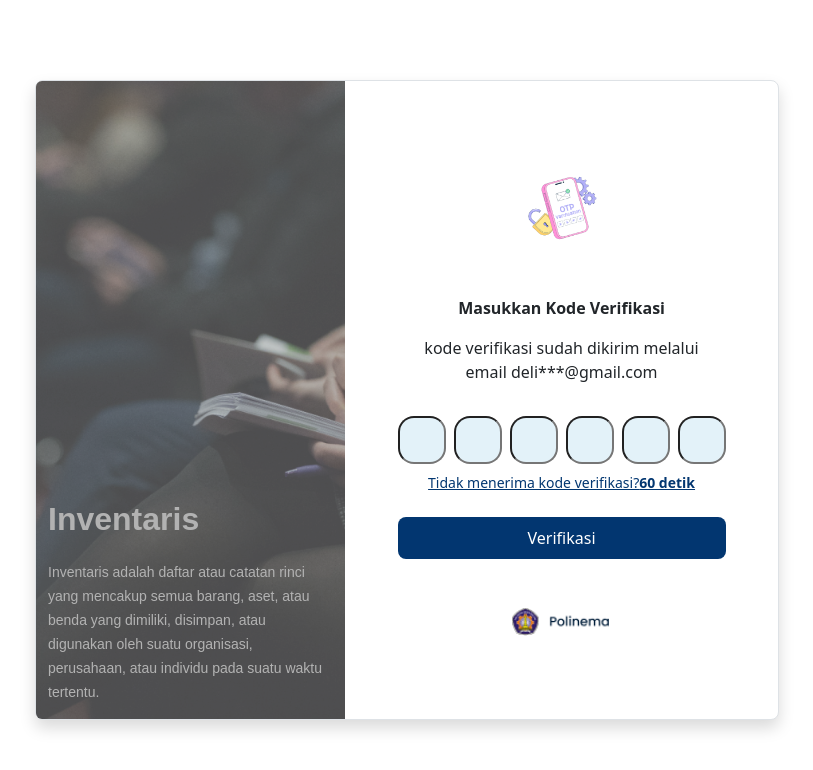
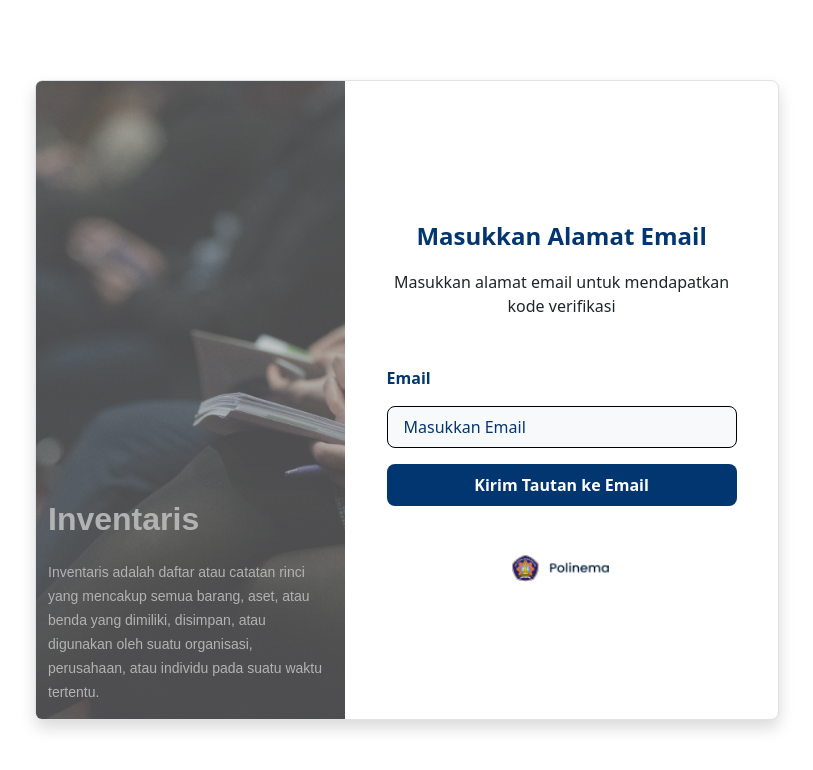
Before and after one commit to raihanachmad8/inventory-jti, a PHP site: page /app/View/index.html in a window 1280 px wide. Shown: the top 770 px of the page, without its empty margins (233-1046 px from the left). Run offline with PHP 8.4, Linux system fonts and the light colour scheme.

Commit message:
Feature/View/Lupa-Password

```diff
--- a/app/View/index.html
+++ b/app/View/index.html
@@ -3,7 +3,7 @@
     <head>
         <meta charset="UTF-8" />
         <meta name="viewport" content="width=device-width, initial-scale=1.0" />
-        <title>Verifikasi</title>
+        <title>Lupa Password</title>
         <link rel="stylesheet" href="./style.css" />
         <link href="https://cdn.jsdelivr.net/npm/bootstrap@5.3.2/dist/css/bootstrap.min.css" rel="stylesheet" integrity="sha384-T3c6CoIi6uLrA9TneNEoa7RxnatzjcDSCmG1MXxSR1GAsXEV/Dwwykc2MPK8M2HN" crossorigin="anonymous"/>
         <script src="https://unpkg.com/feather-icons"></script>
@@ -19,47 +19,33 @@
                  <div id="rightbox" class="col-md-5 rounded-start d-flex justify-content-center align-items-end right-box">
                     <div class="flex-column pb-3">
                         <p class="text-white fs-2" style="font-family: 'Poppins', sans-serif; font-weight: 550">Inventaris</p>
-                        <small class="text-white text-justify" style="font-family: 'Poppins', sans-serif;">Inventaris adalah daftar atau catatan rinci yang mencakup semua barang, aset, atau benda yang dimiliki, disimpan, atau digunakan oleh suatu organisasi, perusahaan, atau individu pada suatu waktu tertentu.</small>
+                        <small class="text-white text-wrap text-justify" style="font-family: 'Poppins', sans-serif;">Inventaris adalah daftar atau catatan rinci yang mencakup semua barang, aset, atau benda yang dimiliki, disimpan, atau digunakan oleh suatu organisasi, perusahaan, atau individu pada suatu waktu tertentu.</small>
                     </div>
                 </div>
         <!-- Right Box -->
                 <div id="leftbox" class="col-md-7 d-flex justify-content-center align-items-center flex-column left-box">
                      <div class="row align-items-center d-flex justify-content-center align-items-center flex-column">
                         <div class="mb-5"></div>
-                        <div class="mb-5 d-flex justify-content-center align-items-center">
-                            <img src="../../assets/image/iconotp.png" class="img-fluid" style="width: 100px;">
+
+                        <!-- Judul -->
+                        <div class="header-text mb-3  d-flex justify-content-center align-items-center">
+                            <strong>Masukkan Alamat Email</strong>
                         </div>
-                        <div class="header-text mb-3  d-flex justify-content-center align-items-center flex-column">
-                            <strong class="mb-3">Masukkan Kode Verifikasi</strong>
-                            kode verifikasi sudah dikirim melalui
-                            <p>email deli***@gmail.com</p>
-                        </div>
-                        <div class="container mb-2" style="display: grid; gap: 0.5rem; grid-template-columns: repeat(6, minmax(0, 1fr));">
-                            <div style="height: 3rem; width: 3rem;">
-                                <input type="number" name="code_1" style="height: 100%; width: 100%; border-radius: 1rem; background-color: #E3F2F9;">
-                            </div>
-                            <div style="height: 3rem; width: 3rem;">
-                                <input type="number" name="code_2" style="height: 100%; width: 100%; border-radius: 1rem; background-color: #E3F2F9;">
-                            </div>
-                            <div style="height: 3rem; width: 3rem;">
-                                <input type="number" name="code_3" style="height: 100%; width: 100%; border-radius: 1rem; background-color: #E3F2F9;">
-                            </div>
-                            <div style="height: 3rem; width: 3rem;">
-                                <input type="number" name="code_4" style="height: 100%; width: 100%; border-radius: 1rem; background-color: #E3F2F9;">
-                            </div>
-                            <div style="height: 3rem; width: 3rem;">
-                                <input type="number" name="code_5" style="height: 100%; width: 100%; border-radius: 1rem; background-color: #E3F2F9;">
-                            </div>
-                            <div style="height: 3rem; width: 3rem;">
-                                <input type="number" name="code_6" style="height: 100%; width: 100%; border-radius: 1rem; background-color: #E3F2F9;">
+                        <p class="text-center mb-5">Masukkan alamat email untuk mendapatkan
+                            <br>kode verifikasi</p>
+
+                        <!-- Text Box -->
+                        <div class="input-group mb-3">
+                            <div class="logintextbox">
+                                <p class="fs-6 font-weight: 600 fw-bold">Email</p>
+                                <input type="text" class="form-control-lg bg-light fs-6 border border-black custom-width" placeholder="Masukkan Email">
                             </div>
                         </div>
-                        <div class="input-group mb-4 d-flex justify-content-center align-items-center">
-                            <small><a href="#">Tidak menerima kode verifikasi?<strong>60 detik</strong></a></small>
-                        </div>
-                        <form action="../login/" class="input-group mb-5">
-                            <button class="text-white btn btn-lg w-100 fs-6" style="background-color: #023670;">Verifikasi</button>
+
+                        <form action="../gantiPassword/" class="input-group mb-5">
+                            <button class="text-white btn btn-lg w-100 fs-6 fw-bold">Kirim Tautan ke Email</button>
                         </form>
+
                         <div class="d-flex justify-content-center align-items-center">
                             <img src="../../assets/image/polinema-logo-login.png" class="img-fluid" style="width: 100px;">
                         </div>
--- a/app/View/style.css
+++ b/app/View/style.css
@@ -13,7 +13,9 @@ body{
     color: #023670;
 }
 
-
+#leftbox button{
+    background-color: #023670;
+}
 
 .logintextbox{
     color: #023670;
@@ -22,4 +24,14 @@ body{
 .logintextbox input::placeholder{
     color: #023670;
     outline: #023670;
+
 }
+
+.custom-width{
+    width: 350px;
+}
+
+.header-text strong{
+    color: #023670;
+    font-size:x-large;
+}
```
